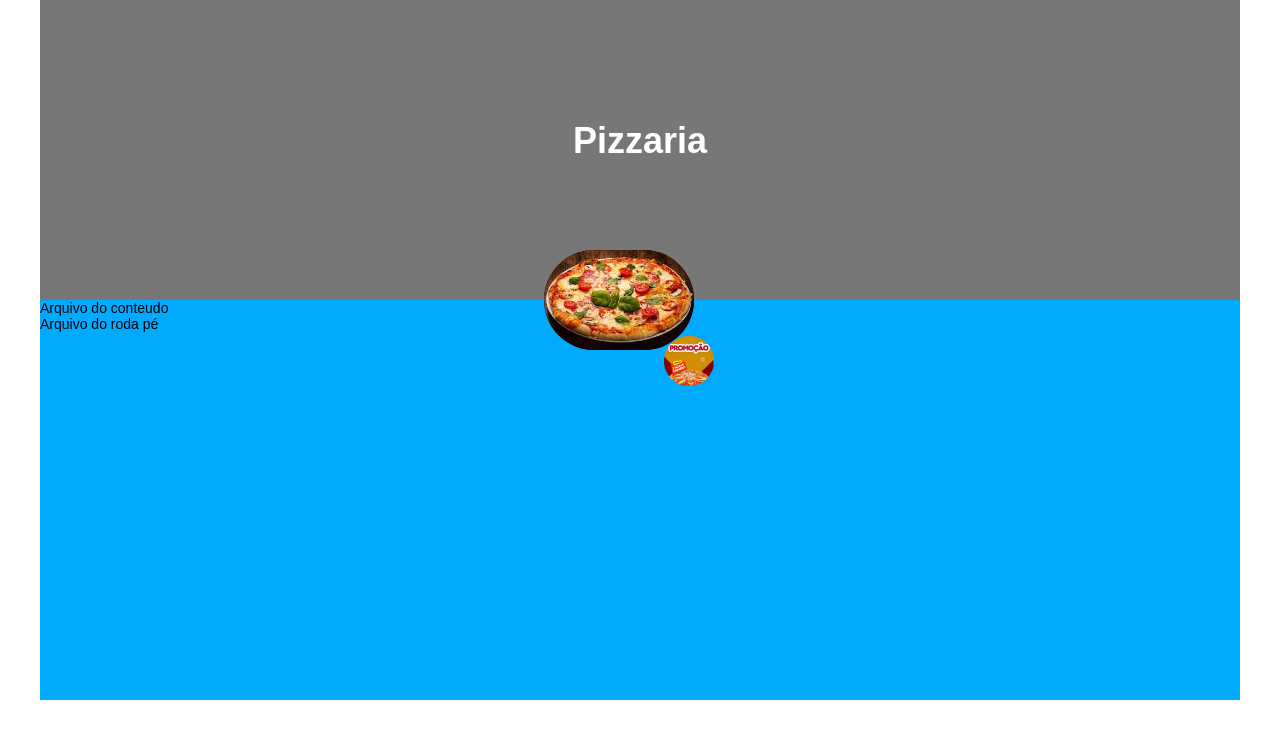
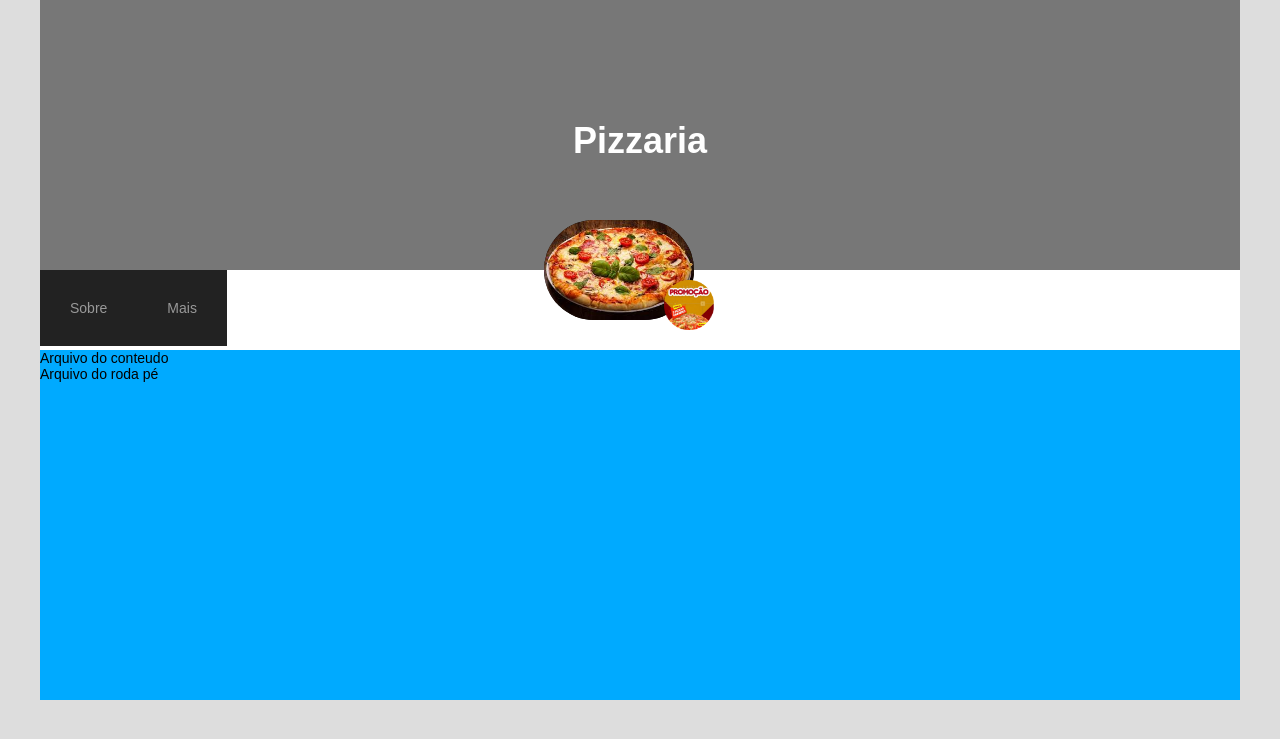
Before and after one commit to Henricknen/site_em_php, a PHP site: page / in a window 1280 px wide. Shown: the top 739 px of the page. Run offline with PHP 8.4, Linux system fonts and the light colour scheme.

Commit message:
criando_mais_dois_links_que ira_acessar_informacoes_da_empresa_e_fazendo_formatacoes_via_'css'

```diff
--- a/css/stylo.css
+++ b/css/stylo.css
@@ -1,16 +1,27 @@
-* {margin: 0; padding: 0; font-family: Arial, calibri; font-size: 14px}
+* {
+    margin: 0;
+    padding: 0;
+    font-family: Arial, calibri;
+    font-size: 14px
+}
+
+body {
+    background-color: #DDD;
+}
 
 /* seção topo */
 #topo {
     width: 100%;
-    height: 300px;
+    height: 350px;
     background-color: #777;
     float: left;
     position: relative;
 }
 
 #topo figure {
-    margin: 250px 42% auto;
+    margin: 220px 42% auto;
+    position: relative;
+    z-index: 10;
 }
 
 #topo figure img {
@@ -37,7 +48,7 @@
 #mais {
     list-style: none;
     position: absolute;
-    top: 0;
+    top: -56px;
     left: 0;
 }
 
@@ -50,6 +61,8 @@
     width: 50px;
     height: auto;
     transition: 0.2s;
+    position: relative;
+    z-index: 10;
 }
 
 #mais:hover #menu {
@@ -59,6 +72,7 @@
 
 /* segunda lista */
 #mais li ul {
+    z-index: 10;
     display: none;
     list-style: none;
     position: absolute;
@@ -95,6 +109,22 @@
     margin-top: 28%;
 }
 
+#menu_perfil {
+    width: 100%;
+    height: 80px;
+    background-color: #FFF;
+    position: absolute;
+    bottom: 0;
+}
+
+#menu_perfil a {
+    float: left;
+    text-decoration: none;
+    color: #999;
+    padding: 30px;
+    background-color: #222;
+}
+
 /* seção conteudo */
 #principal {
     max-width: 1200px;
--- a/topo.php
+++ b/topo.php
@@ -15,3 +15,8 @@
         </li>
     </ul>
 </nav>
+
+<section id="menu_perfil">
+    <a href="sobre.php">Sobre</a>
+    <a href="mais.php">Mais</a>
+</section>
```
Also changed, not shown: 1 other file.
